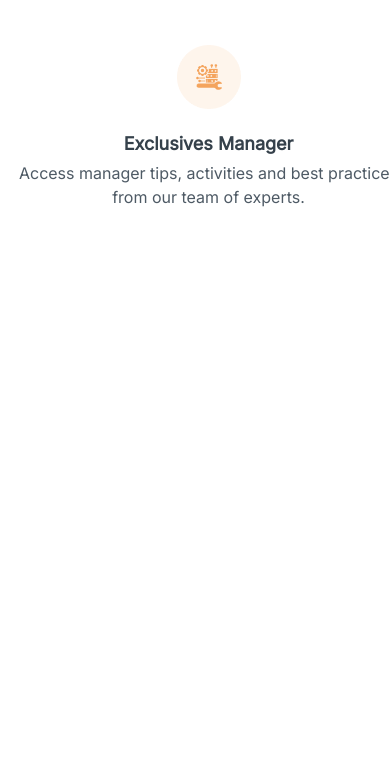
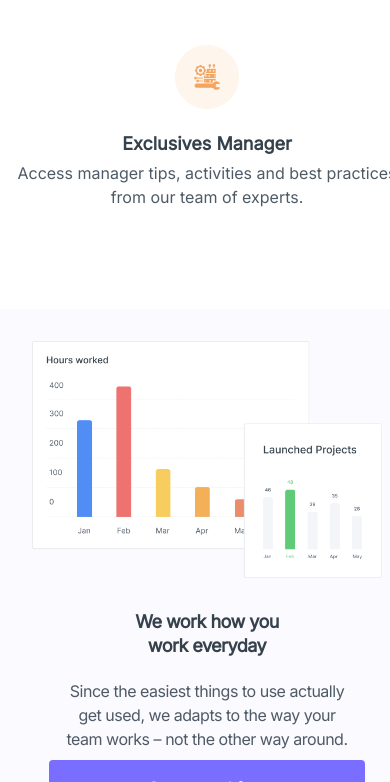
Before and after one commit to IvanDanylchenko/css-grid-layout, a plain HTML site: page index.html in a window 390 px wide. Shown: the part 1218-2000 px from the top of the page. Before the commit the page ends 1844 px from the top, so only its background shows below. Drawn offline with Linux system fonts and the light colour scheme.

Commit message:
Add second section to main

```diff
--- a/css/styles.css
+++ b/css/styles.css
@@ -17,7 +17,7 @@
 
 @media screen and (max-width: 1110px) {
   .container-grid {
-    grid-template: 75px 1fr 417px / minmax(417px, auto);
+    grid-template: 75px 1fr 417px / minmax(414px, auto);
     grid-template-areas: "header" "main" "footer";
   }
 }
@@ -113,8 +113,7 @@
   }
 
   .burger-menu span {
-    color:#4E5A65;
-
+    color: #4e5a65;
   }
 }
 
@@ -131,7 +130,7 @@
 
 @media screen and (max-width: 1110px) {
   .main {
-    grid-template: 1fr / minmax(417px, auto);
+    grid-template: 1fr / minmax(414px, auto);
     padding-top: 56px;
   }
 }
@@ -139,6 +138,7 @@
 .item-content {
   grid-column: 2 / 3;
   text-align: center;
+  padding-bottom: 100px;
 }
 
 @media screen and (max-width: 1110px) {
@@ -188,3 +188,100 @@
   color: #4e5a65;
   line-height: 24px;
 }
+
+.basic-content {
+  grid-column: 1 / 4;
+  background-color: #fbfafe;
+}
+
+.basic {
+  display: grid;
+  grid-template: 1fr / 1fr 400px 710px 1fr;
+}
+
+.basic h2,
+p {
+  grid-column: 2 / 3;
+  grid-row: 1 / 4;
+}
+
+.basic h2 {
+  padding-top: 132px;
+  color: var(--color-text-basic);
+  font-size: 2.5rem;
+  line-height: 48px;
+}
+
+.basic p {
+  padding-top: 252px;
+  color: #4e5a65;
+  line-height: 24px;
+}
+
+.button-basic {
+  grid-column: 2 / 3;
+  grid-row: 1 / 4;
+  padding: 374px 0 150px 0;
+}
+
+.button-basic a {
+  padding: 18px 21px;
+  border-radius: 4px;
+  background-color: #796eff;
+  color: #ffffff;
+  font-weight: bold;
+}
+
+.basic img {
+  grid-column: 3 / 4;
+  grid-row: 1 / 4;
+  padding: 67px 10px 68px 90px;
+  max-width: 100%;
+}
+
+@media screen and (max-width: 1110px) {
+  .basic-content {
+    grid-column: 1 / 2;
+  }
+
+  .basic {
+    grid-template: auto auto / 1fr;
+    justify-items: center;
+    text-align: center;
+  }
+
+  .basic h2,
+  p {
+    grid-column: 1 / 2;
+    grid-row: 2 / 3;
+  }
+
+  .basic h2 {
+    padding-top: 0;
+    font-size: 1.125rem;
+    line-height: 24px;
+    padding: 0 125px;
+    letter-spacing: -0.03em;
+  }
+
+  .basic p {
+    padding: 69px 60px 0 60px;
+    letter-spacing: -0.03em;
+  }
+
+  .button-basic {
+    grid-column: 1 / 2;
+    grid-row: 2 / 3;
+    padding: 170px 0 50px 0;
+  }
+
+  .button-basic a {
+    padding: 18px 98px;
+  }
+
+  .basic img {
+    grid-column: 1 / 2;
+    grid-row: 1 / 2;
+    padding: 32px 32px;
+  }
+}
--- a/index.html
+++ b/index.html
@@ -91,6 +91,19 @@
             </div>
           </div>
         </section>
+        <section class="basic-content">
+          <section class="basic">
+            <h2>We work how you work everyday</h2>
+            <p>
+              Since the easiest things to use actually get used, we adapts to
+              the way your team works – not the other way around.
+            </p>
+            <div class="button-basic">
+              <a href="#" target="_blank">Get started free</a>
+            </div>
+            <img src="./img/Group 26.png" alt="graphics" />
+          </section>
+        </section>
       </main>
 
       <footer class="footer"></footer>
```
Also changed, not shown: img/Group 26.png (added).
